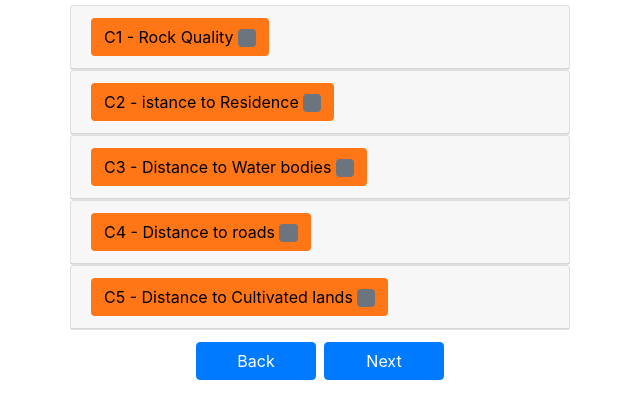
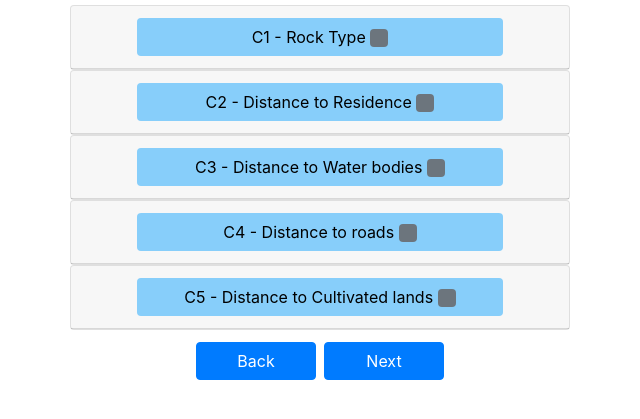
Before and after one commit to kashyapaniyarepola/JS-GUI, an Electron app: page gui/criteria-alternatives.html in a window 800 px wide. Shown: the part 41-460 px from the top of the page, without its empty margins (80-720 px from the left). Drawn offline with nearby package versions, Linux system fonts and the light colour scheme; files whose address does not match are found by name.

Commit message:
fixed width and blue buttons

```diff
--- a/gui/criteria-alternatives.html
+++ b/gui/criteria-alternatives.html
@@ -37,7 +37,7 @@
 </div>
 <script>
     //const criterias = ['C1', 'C2', 'C3', 'C4', 'C5', 'C6', 'C7'];
-    const criterias = ["C1 - Rock Quality", 'C2 - istance to Residence', 'C3 - Distance to Water bodies', 'C4 - Distance to roads', 'C5 - Distance to Cultivated lands', 'C6', 'C7']
+    const criterias = ["C1 - Rock Type", 'C2 - Distance to Residence', 'C3 - Distance to Water bodies', 'C4 - Distance to roads', 'C5 - Distance to Cultivated lands', 'C6', 'C7']
     const no_criterias = 5;
     var card = $('#criteria_accordion');
 
--- a/styles/style.css
+++ b/styles/style.css
@@ -13,7 +13,9 @@ body {
 }
 
 .alternative-button-visited {
-    background-color: aqua;
+    width: 80%;
+    margin-left: 10%;
+    background-color: mediumseagreen;
 }
 
 .green-text{
@@ -25,7 +27,9 @@ body {
 }
 
 .alternative-button {
-    background-color: #ff7617;
+    width: 80%;
+    margin-left: 10%;
+    background-color: lightskyblue;
 }
 
 .main-input {
```
Also changed, not shown: gui/criteriaweight.html (+1 -1 lines).
